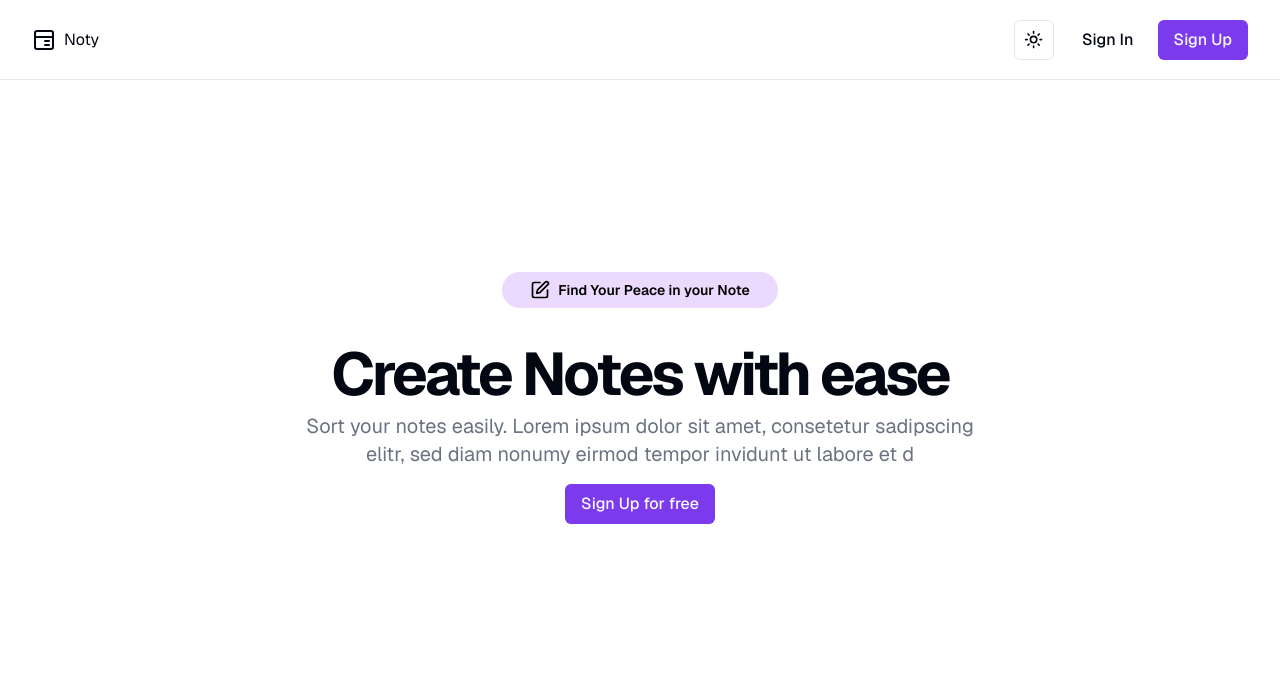
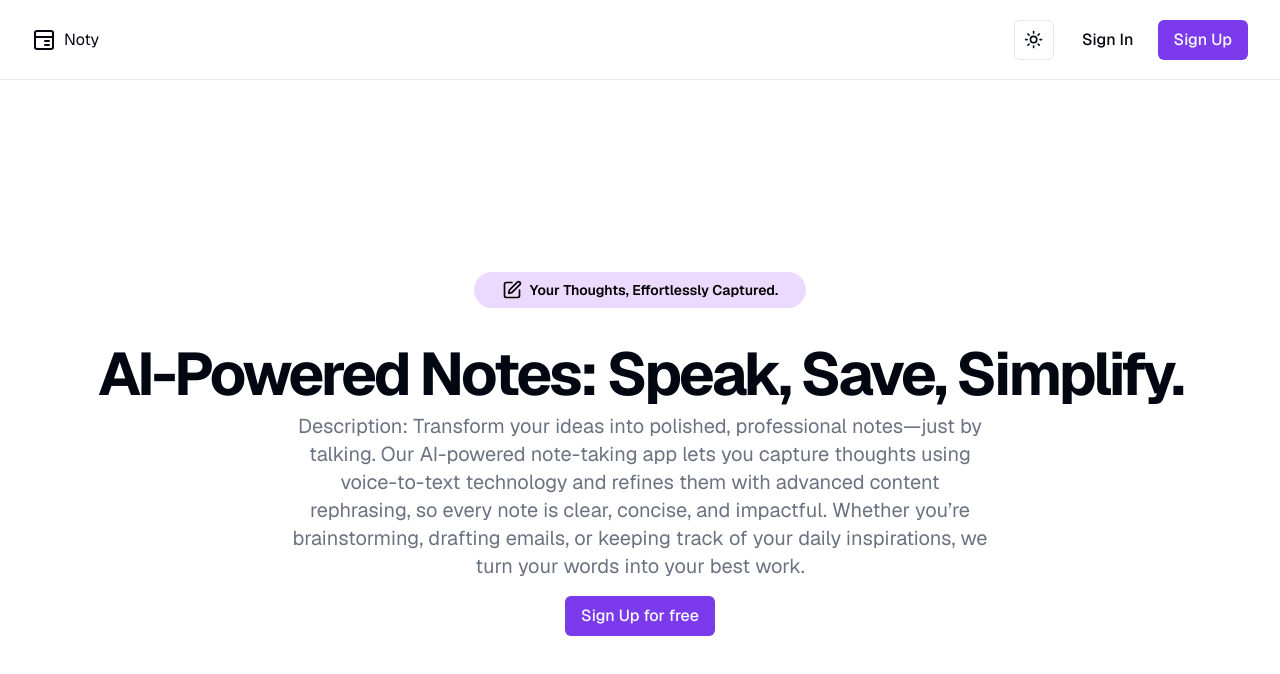
Before and after one commit to meet-tola/noty-rebuild, a Next.js app: page / in a window 1280 px wide. Shown: the top 674 px of the page. Built offline with nearby package versions, Linux system fonts and the light colour scheme; no server answers.

Commit message:
fixing landing page

```diff
--- a/app/page.tsx
+++ b/app/page.tsx
@@ -55,17 +55,21 @@ export default function Home() {
               <div className="mx-auto mb-5 mt-[8rem] lg:mt-0 flex max-w-fit items-center justify-center space-x-2 overflow-hidden rounded-full backdrop-blur-sm bg-purple-400/30 px-7 py-2 text-black dark:text-white">
                 <Edit className="h-5 w-5" />
                 <p className="text-sm font-semibold ">
-                  Find Your Peace in your Note
+                  Your Thoughts, Effortlessly Captured.
                 </p>
               </div>
               <div className="space-y-2">
                 <h1 className="text-3xl font-bold tracking-tighter sm:text-4xl md:text-5xl lg:text-6xl/none">
-                  Create Notes with ease
+                  AI-Powered Notes: Speak, Save, Simplify.
                 </h1>
                 <p className="mx-auto max-w-[700px] text-gray-500 md:text-xl dark:text-gray-400">
-                  Sort your notes easily. Lorem ipsum dolor sit amet, consetetur
-                  sadipscing elitr, sed diam nonumy eirmod tempor invidunt ut
-                  labore et d
+                  Description: Transform your ideas into polished, professional
+                  notes—just by talking. Our AI-powered note-taking app lets you
+                  capture thoughts using voice-to-text technology and refines
+                  them with advanced content rephrasing, so every note is clear,
+                  concise, and impactful. Whether you’re brainstorming, drafting
+                  emails, or keeping track of your daily inspirations, we turn
+                  your words into your best work.
                 </p>
               </div>
               <div className="space-x-4">
```
